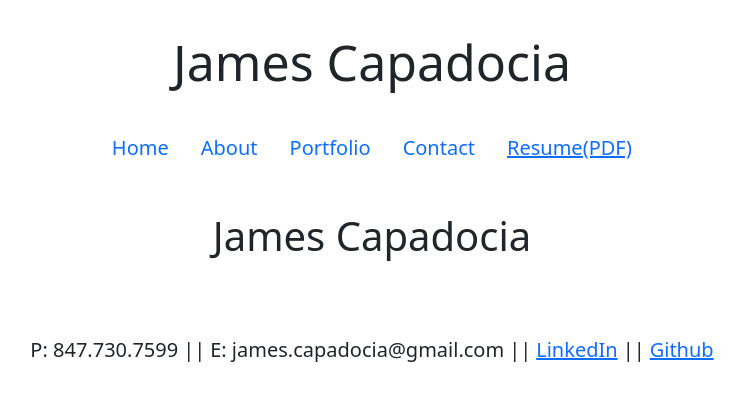
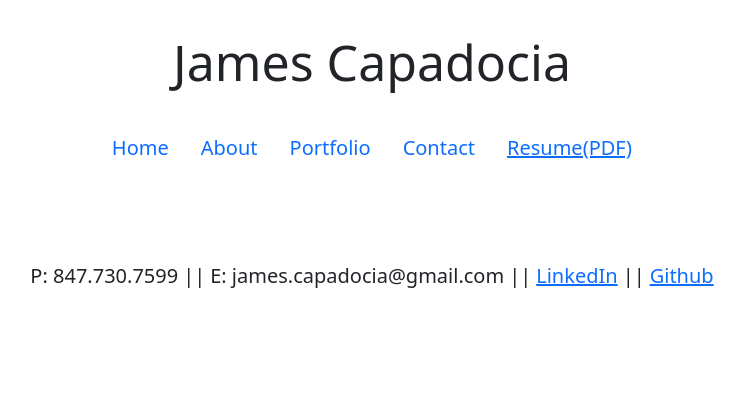
Before and after one commit to jcapadocia3/Personal-Portfolio-V3, a React (Create React App) app: page / in a window 1280 px wide. Shown: the top 400 px of the page, without its empty margins (268-1013 px from the left). Built offline with nearby package versions, Linux system fonts and the light colour scheme.

Commit message:
Trying to get images to work on app.

```diff
--- a/package.json
+++ b/package.json
@@ -9,6 +9,7 @@
     "@testing-library/user-event": "^13.5.0",
     "gh-pages": "^3.2.3",
     "react": "^17.0.2",
+    "react-bootstrap": "^2.0.3",
     "react-dom": "^17.0.2",
     "react-scripts": "5.0.0",
     "web-vitals": "^2.1.2",
--- a/src/components/pages/Home/Home.js
+++ b/src/components/pages/Home/Home.js
@@ -1,10 +1,11 @@
 import React from "react";
 import "./Home.css";
+import Avatar from "..../assets/IMG_8160c.jpg"
 
 export default function Home() {
   return (
     <div>
-      <h1>James Capadocia</h1>
+      <img src= {Avatar} thumbnail style={{maxHeight:"10rem"}}/>
     </div>
   );
 }
```
Also changed, not shown: 1 other file (tests, documents, lock files or other folders).
